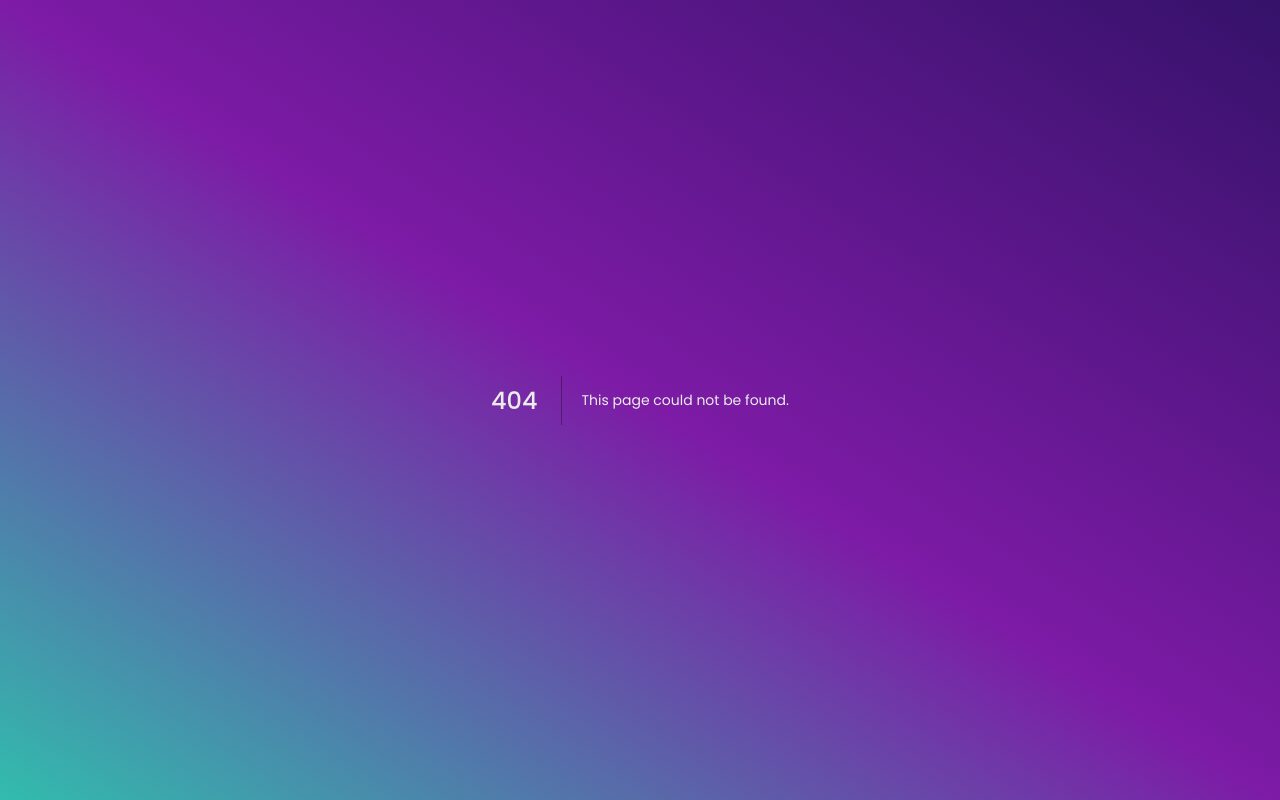
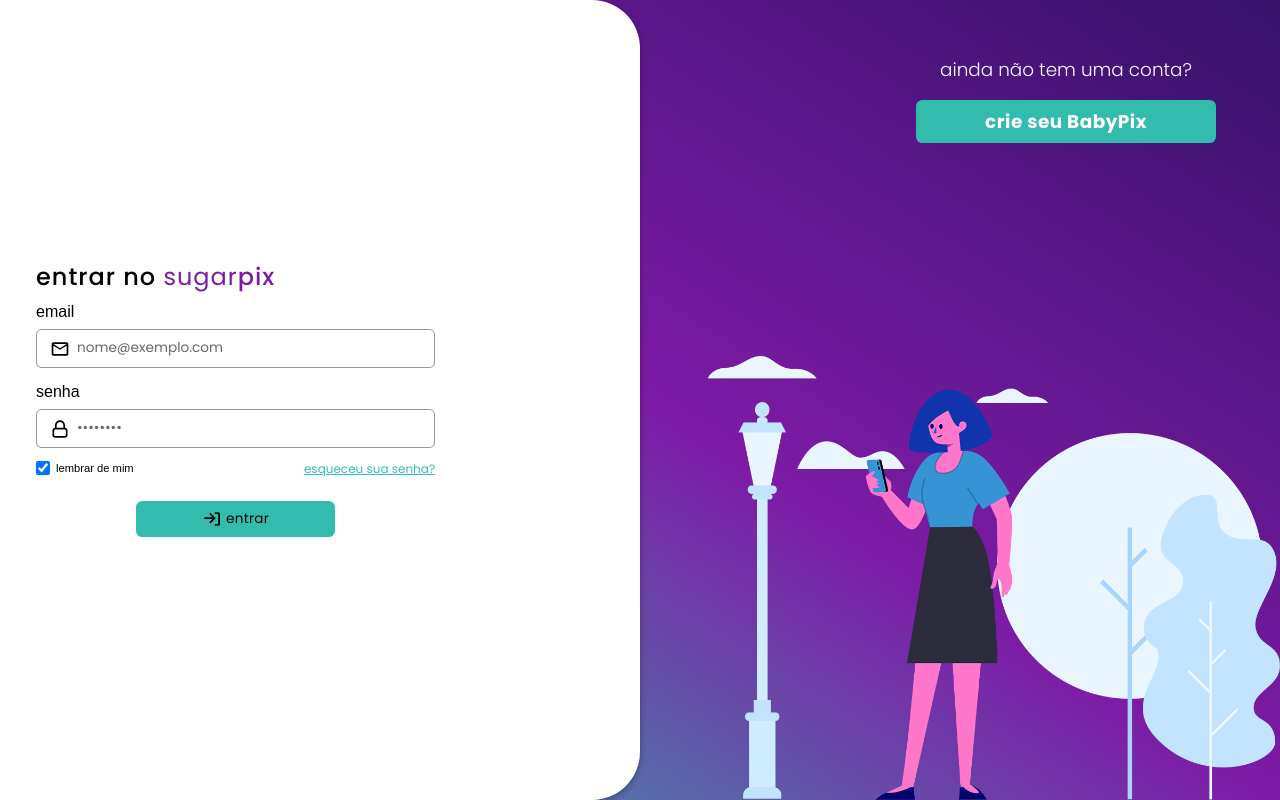
Before and after one commit to SugarPix/FrontEnd, a Next.js app: page /login in a window 1280 px wide. Before the commit this address had no page. Built offline with nearby package versions, Linux system fonts and the light colour scheme.

Commit message:
creating login page

```diff
--- /dev/null
+++ b/src/pages/login.tsx
@@ -0,0 +1,167 @@
+/* eslint-disable jsx-a11y/label-has-associated-control */
+import Head from "next/head";
+import Link from "next/link";
+import { useState } from "react";
+import { CgLogIn, CgLock } from "react-icons/cg";
+import { MdMailOutline } from "react-icons/md";
+import { toast } from "react-toastify";
+import Lottie from "react-lottie";
+import { useAuth } from "../hooks/auth";
+
+import { LoginMain, Background } from "../styles/login";
+
+import loadingJson from "../assets/loading.json";
+
+/**
+ * Login Page
+ * @return {JSX.Element}
+ */
+
+export default function Login(): JSX.Element {
+  const { signIn } = useAuth();
+  const [user, setUser] = useState("");
+  const [password, setPass] = useState("");
+  const [isFetching, setIsFetching] = useState(false);
+  const [remember, setRemember] = useState(true);
+
+  async function handleLogin() {
+    const emailRegex =
+      /^(([^<>()[\]\\.,;:\s@"]+(\.[^<>()[\]\\.,;:\s@"]+)*)|(".+"))@((\[[0-9]{1,3}\.[0-9]{1,3}\.[0-9]{1,3}\.[0-9]{1,3}\])|(([a-zA-Z\-0-9]+\.)+[a-zA-Z]{2,}))$/;
+
+    if (!password && !user) {
+      toast.error("Preencha suas informações antes de prosseguir.");
+      return;
+    }
+
+    if (!password) {
+      toast.error("Favor preencher sua senha.");
+      return;
+    }
+
+    if (!user) {
+      toast.error("Favor preencher seu email.");
+      return;
+    }
+
+    if (!emailRegex.test(user)) {
+      toast.error("Favor inserir um endereço de email válido.");
+      return;
+    }
+
+    setIsFetching(true);
+
+    try {
+      await signIn(user, password, remember);
+    } catch {
+      toast.error("Erro ao realizar login.");
+    }
+
+    setIsFetching(false);
+  }
+
+  return (
+    <div
+      style={{
+        display: "flex",
+        flexDirection: "column",
+        overflow: "hidden",
+        width: "100vw",
+        height: "100vh",
+        position: "relative",
+      }}
+    >
+      <Head>
+        <title>Login | SugarPix</title>
+      </Head>
+      <LoginMain>
+        <h1>
+          entrar no{" "}
+          <span>
+            sugar<b>pix</b>
+          </span>
+        </h1>
+        <form className="login-container">
+          <label htmlFor="email">email</label>
+          <div className="input-wrapper">
+            <MdMailOutline size={20} />
+            <input
+              name="email"
+              type="text"
+              placeholder="nome@exemplo.com"
+              value={user}
+              onChange={({ target }) => setUser(target.value)}
+            />
+          </div>
+          <label htmlFor="password">senha</label>
+          <div className="input-wrapper">
+            <CgLock size={20} />
+            <input
+              name="password"
+              type="password"
+              placeholder="••••••••"
+              value={password}
+              onChange={({ target }) => setPass(target.value)}
+            />
+          </div>
+          <div className="opts-container">
+            <div>
+              <input
+                type="checkbox"
+                id="remember"
+                defaultChecked
+                onChange={({ target }) => setRemember(target.checked)}
+              />
+              <label htmlFor="remember">lembrar de mim</label>
+            </div>
+            <a href="/login">esqueceu sua senha?</a>
+          </div>
+          <button
+            type="submit"
+            className="submit"
+            disabled={isFetching}
+            onClick={(e) => {
+              if (isFetching) return;
+
+              e.preventDefault();
+              handleLogin();
+            }}
+            style={
+              isFetching
+                ? {
+                    transform: "none",
+                    cursor: "not-allowed",
+                  }
+                : {}
+            }
+          >
+            {isFetching ? (
+              <Lottie
+                options={{
+                  loop: true,
+                  autoplay: true,
+                  animationData: loadingJson,
+                  rendererSettings: {
+                    preserveAspectRatio: "xMidYMid slice",
+                  },
+                }}
+                width={20}
+                height={20}
+                style={{ cursor: "auto" }}
+              />
+            ) : (
+              <>
+                <CgLogIn size={20} /> entrar
+              </>
+            )}
+          </button>
+        </form>
+
+        <div className="signup">
+          <p>ainda não tem uma conta?</p>
+          <Link href="/signup">crie seu BabyPix</Link>
+        </div>
+      </LoginMain>
+      <Background src="/static/images/login.png" alt="Usuária de BabyPix" />
+    </div>
+  );
+}
--- /dev/null
+++ b/src/pages/profile.tsx
@@ -0,0 +1,3 @@
+export default function Profile() {
+  return <h1>Meu babypix</h1>;
+}
--- a/src/styles/global.ts
+++ b/src/styles/global.ts
@@ -44,9 +44,13 @@ export default createGlobalStyle`
   }
 
   .Toastify__toast-theme--light {
-    background-color: var(--green);
+    background-color: white;
     opacity: 0.6;
     transition: opacity 0.4s;
+
+    * {
+      color: rgba(0, 0, 0, 0.5);
+    }
   }
 
   .Toastify__toast--success {
--- /dev/null
+++ b/src/styles/login.ts
@@ -0,0 +1,264 @@
+import styled from "styled-components";
+
+export const LoginMain = styled.main`
+  z-index: 2;
+  min-height: 60vh;
+  width: 100%;
+  max-width: 100vw;
+  border-radius: 0 0 3rem 3rem;
+  background-color: white;
+  box-shadow: rgba(0, 0, 0, 0.3) 0px 2px 6px 0px,
+    rgba(0, 0, 0, 0.06) 0px 1px 2px 0px;
+
+  display: flex;
+  flex-direction: column;
+  align-items: center;
+  justify-content: space-around;
+  padding: 2.25rem;
+
+  h1 {
+    font-size: 1.5rem;
+    color: black;
+    font-weight: 500;
+    letter-spacing: 1px;
+
+    span {
+      color: var(--purple);
+      font-weight: 400;
+
+      b {
+        font-weight: 500;
+        color: var(--purple);
+      }
+    }
+  }
+
+  form {
+    width: 100%;
+    max-width: 400px;
+    display: flex;
+    flex-direction: column;
+    align-items: center;
+
+    label {
+      color: black;
+      margin-right: auto;
+      margin-bottom: 0.35rem;
+      font-family: "Montserrat", sans-serif;
+    }
+
+    div {
+      width: 100%;
+      margin-bottom: 0.75rem;
+
+      input {
+        width: 100%;
+        border-radius: 0.35rem;
+        border: 1.5px solid rgba(0, 0, 0, 0.4);
+        color: black;
+        font-size: 0.85rem;
+        transition: box-shadow 0.4s;
+
+        padding: 0.5rem;
+        padding-left: 2.5rem;
+
+        &::placeholder {
+          color: rgba(0, 0, 0, 0.6);
+          font-size: 0.85rem;
+        }
+
+        &:focus {
+          box-shadow: rgba(0, 0, 0, 0.16) 0px 1px 1px,
+            rgba(51, 51, 51, 0.4) 0px 0px 0px 1px;
+          outline: none;
+        }
+      }
+    }
+
+    .input-wrapper {
+      position: relative;
+
+      svg {
+        position: absolute;
+
+        top: 50%;
+        transform: translateY(-50%);
+        margin-left: 14px;
+
+        * {
+          color: black;
+        }
+      }
+    }
+
+    .opts-container {
+      display: flex;
+      flex-direction: row;
+      align-items: flex-start;
+      justify-content: space-between;
+
+      a {
+        font-size: 0.75rem;
+        color: var(--green);
+        text-decoration: underline;
+        transition: filter 0.4s;
+      }
+
+      a:hover {
+        filter: brightness(0.8);
+      }
+
+      div {
+        display: flex;
+        flex-direction: row;
+        align-items: center;
+        width: unset;
+
+        label {
+          margin: 0;
+          font-size: 0.7rem;
+        }
+
+        input {
+          width: 0.9rem;
+          height: 0.9rem;
+          margin-right: 0.35rem;
+          box-shadow: none;
+        }
+      }
+    }
+
+    button.submit {
+      display: flex;
+      flex-direction: row;
+      align-items: center;
+      justify-content: center;
+
+      color: black;
+      background-color: var(--green);
+
+      width: 50%;
+      border-radius: 0.4rem;
+      border: 0;
+      padding: 0.5rem 0.25rem;
+
+      font-size: 0.85rem;
+      letter-spacing: 0.3px;
+
+      transition: transform 0.4s;
+
+      svg {
+        margin-right: 0.25rem;
+
+        * {
+          color: black;
+        }
+      }
+    }
+
+    button:hover {
+      transform: scale(1.1, 1.1);
+    }
+  }
+
+  div.signup {
+    display: flex;
+    flex-direction: column;
+    align-items: center;
+    margin-top: 1rem;
+
+    width: 100%;
+    max-width: 250px;
+
+    p {
+      font-size: 0.85rem;
+      color: black;
+      font-weight: 300;
+      text-align: center;
+    }
+
+    a {
+      background-color: var(--purple);
+      color: white;
+      font-size: 0.95rem;
+      text-align: center;
+      text-decoration: none;
+
+      width: 100%;
+      border-radius: 0.4rem;
+      border: 0;
+      padding: 0.5rem 0.25rem;
+
+      transition: transform 0.4s;
+
+      &:hover {
+        transform: scale(1.1, 1.1);
+      }
+    }
+  }
+
+  @media (min-width: 1025px) {
+    height: 100vh;
+    width: 50vw;
+    max-width: unset;
+    justify-content: center;
+
+    margin-right: auto;
+    border-radius: 0 3rem 3rem 0;
+
+    padding-right: 16%;
+
+    h1 {
+      margin-left: auto;
+      max-width: 400px;
+      width: 100%;
+    }
+
+    form {
+      margin-left: auto;
+    }
+
+    div.signup {
+      position: absolute;
+      width: 30vw;
+      max-width: 300px;
+
+      top: 5vh;
+      right: 5vw;
+
+      p {
+        color: white;
+        font-size: 1.15rem;
+      }
+
+      a {
+        background-color: var(--green);
+        font-weight: 700;
+        font-size: 1.15rem;
+        letter-spacing: 0.5px;
+      }
+    }
+  }
+`;
+
+export const Background = styled.img`
+  z-index: 1;
+  position: absolute;
+
+  bottom: -5vh;
+  max-height: 35vh;
+
+  left: 50%;
+  transform: translateX(-50%);
+
+  @media (min-width: 1025px) {
+    max-height: unset;
+    bottom: 0;
+    right: 0;
+    width: 45vw;
+    max-height: 70vh;
+    object-fit: contain;
+    transform: unset;
+    left: unset;
+  }
+`;
--- a/src/styles/signup.ts
+++ b/src/styles/signup.ts
@@ -83,6 +83,7 @@ export const Form = styled.form`
     box-shadow: rgba(9, 30, 66, 0.25) 0px 4px 8px -2px,
       rgba(9, 30, 66, 0.08) 0px 0px 0px 1px;
     margin-top: 3rem;
+    transition: transform 0.4s;
   }
 
   button:hover {
```
Also changed, not shown: src/pages/index.tsx (+7 -2 lines), public/static/images/login.png (added).
